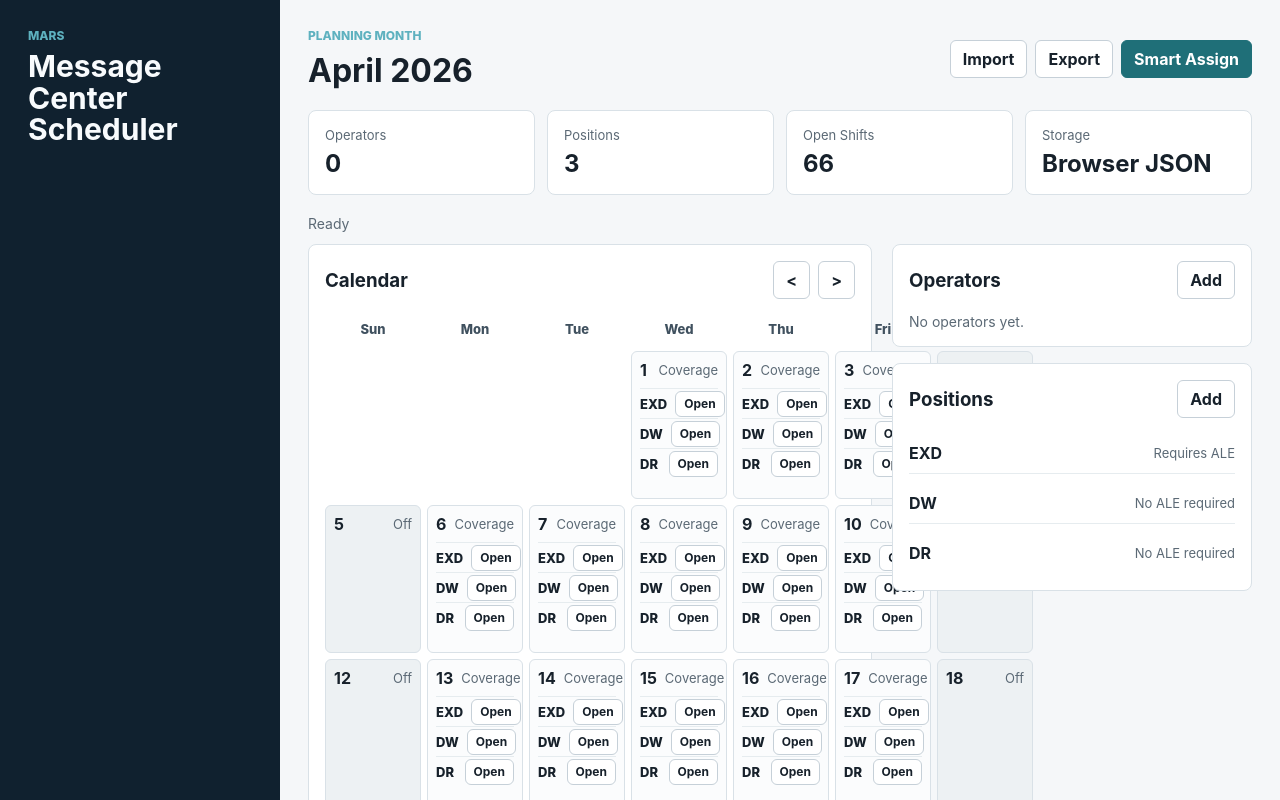
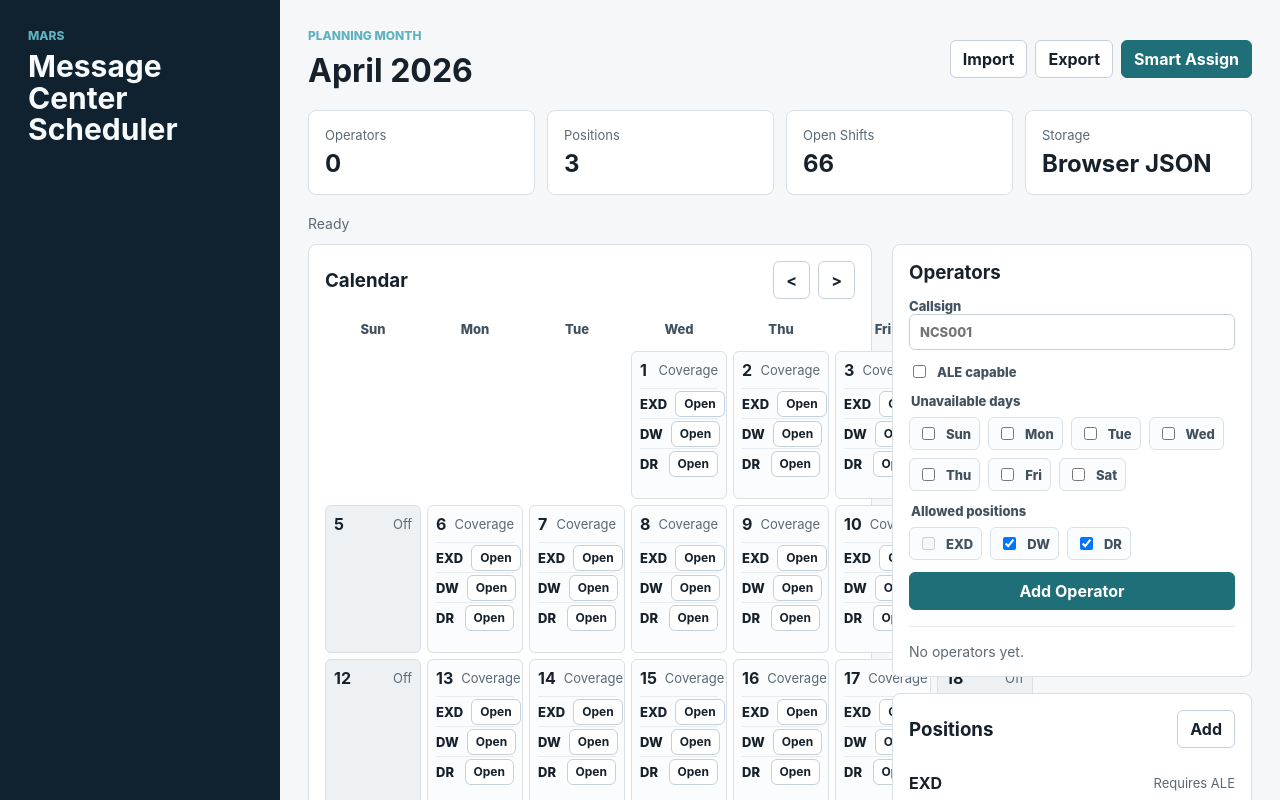
Before and after one commit to flakvest/MC-Scheduler, a React (Vite) app in the folder mc-scheduler-app/: page / in a window 1280 px wide. Shown: the top 800 px of the page. Built offline with nearby package versions, Linux system fonts and the light colour scheme.

Commit message:
Add operator entry workflow

```diff
--- a/mc-scheduler-app/src/App.css
+++ b/mc-scheduler-app/src/App.css
@@ -97,6 +97,16 @@ button {
 
 button:hover {
   border-color: #5eb1bf;
+}
+
+input {
+  min-height: 36px;
+  width: 100%;
+  border: 1px solid #c6d0d8;
+  border-radius: 6px;
+  padding: 8px 10px;
+  color: #17212b;
+  font: inherit;
 }
 
 .primary {
@@ -235,6 +245,56 @@ button:hover {
   gap: 16px;
 }
 
+.operator-form {
+  display: grid;
+  gap: 12px;
+  margin-bottom: 16px;
+  padding-bottom: 16px;
+  border-bottom: 1px solid #e6ecef;
+}
+
+.operator-form label,
+.operator-form legend {
+  color: #40515f;
+  font-size: 13px;
+  font-weight: 800;
+}
+
+.operator-form fieldset {
+  min-width: 0;
+  margin: 0;
+  border: 0;
+  padding: 0;
+}
+
+.check-row,
+.chip-check {
+  display: flex;
+  align-items: center;
+  gap: 8px;
+}
+
+.check-row input,
+.chip-check input {
+  width: auto;
+  min-height: auto;
+}
+
+.chip-grid {
+  display: flex;
+  flex-wrap: wrap;
+  gap: 8px;
+  margin-top: 8px;
+}
+
+.chip-check {
+  min-height: 32px;
+  border: 1px solid #d9e1e7;
+  border-radius: 6px;
+  padding: 6px 8px;
+  background: #fbfcfd;
+}
+
 .table-list {
   display: grid;
   gap: 8px;
--- a/mc-scheduler-app/src/App.tsx
+++ b/mc-scheduler-app/src/App.tsx
@@ -2,9 +2,17 @@ import { useEffect, useMemo, useState } from 'react'
 import './App.css'
 import { ensureMonthSchedule, getShiftCount, smartAssign } from './domain/schedulerRules'
 import { loadSchedulerData, saveSchedulerData } from './domain/schedulerStorage'
-import { type SchedulerData } from './domain/schedulerTypes'
+import { type SchedulerData, type Weekday } from './domain/schedulerTypes'
 
-const weekdays = ['Sun', 'Mon', 'Tue', 'Wed', 'Thu', 'Fri', 'Sat']
+const weekdays: { label: string, value: Weekday }[] = [
+  { label: 'Sun', value: 0 },
+  { label: 'Mon', value: 1 },
+  { label: 'Tue', value: 2 },
+  { label: 'Wed', value: 3 },
+  { label: 'Thu', value: 4 },
+  { label: 'Fri', value: 5 },
+  { label: 'Sat', value: 6 },
+]
 const today = new Date()
 
 const monthName = (year: number, month: number) =>
@@ -21,6 +29,10 @@ function App() {
   const [year, setYear] = useState(today.getFullYear())
   const [month, setMonth] = useState(today.getMonth() + 1)
   const [statusMessage, setStatusMessage] = useState('Ready')
+  const [newCallsign, setNewCallsign] = useState('')
+  const [newOperatorAle, setNewOperatorAle] = useState(false)
+  const [newOperatorUnavailable, setNewOperatorUnavailable] = useState<Weekday[]>([])
+  const [newOperatorPermissions, setNewOperatorPermissions] = useState<Record<string, boolean>>({})
 
   const scheduleData = useMemo(() => ({
     ...data,
@@ -59,6 +71,58 @@ function App() {
 
     setData(result.data)
     setStatusMessage(`Smart assign filled ${result.assignedCount} shifts; ${result.blockedCount} could not be filled.`)
+  }
+
+  const toggleUnavailableDay = (weekday: Weekday) => {
+    setNewOperatorUnavailable((current) =>
+      current.includes(weekday) ? current.filter((day) => day !== weekday) : [...current, weekday],
+    )
+  }
+
+  const togglePositionPermission = (positionName: string) => {
+    setNewOperatorPermissions((current) => ({
+      ...current,
+      [positionName]: current[positionName] === false,
+    }))
+  }
+
+  const addOperator = () => {
+    const callsign = newCallsign.trim().toUpperCase()
+
+    if (!callsign) {
+      setStatusMessage('Enter a callsign before adding an operator.')
+      return
+    }
+
+    if (data.operators.some((operator) => operator.callsign === callsign)) {
+      setStatusMessage(`${callsign} already exists.`)
+      return
+    }
+
+    const positionPermissions = data.positions.reduce<Record<string, boolean>>((permissions, position) => {
+      permissions[position.name] = position.name === 'EXD'
+        ? newOperatorAle
+        : newOperatorPermissions[position.name] !== false
+      return permissions
+    }, {})
+
+    setData((current) => ({
+      ...current,
+      operators: [
+        ...current.operators,
+        {
+          callsign,
+          ale: newOperatorAle,
+          unavailable: [...newOperatorUnavailable].sort(),
+          positionPermissions,
+        },
+      ],
+    }))
+    setNewCallsign('')
+    setNewOperatorAle(false)
+    setNewOperatorUnavailable([])
+    setNewOperatorPermissions({})
+    setStatusMessage(`${callsign} added.`)
   }
 
   return (
@@ -123,7 +187,7 @@ function App() {
 
             <div className="calendar-grid">
               {weekdays.map((day) => (
-                <div className="weekday" key={day}>{day}</div>
+                <div className="weekday" key={day.label}>{day.label}</div>
               ))}
               {Array.from({ length: firstWeekday }).map((_, index) => (
                 <div className="calendar-day muted" key={`empty-${index}`} />
@@ -154,8 +218,66 @@ function App() {
             <section className="data-panel" id="operators">
               <div className="panel-heading">
                 <h3>Operators</h3>
-                <button type="button">Add</button>
               </div>
+              <form className="operator-form" onSubmit={(event) => { event.preventDefault(); addOperator() }}>
+                <label>
+                  Callsign
+                  <input
+                    type="text"
+                    value={newCallsign}
+                    onChange={(event) => setNewCallsign(event.target.value)}
+                    placeholder="NCS001"
+                  />
+                </label>
+                <label className="check-row">
+                  <input
+                    type="checkbox"
+                    checked={newOperatorAle}
+                    onChange={(event) => setNewOperatorAle(event.target.checked)}
+                  />
+                  ALE capable
+                </label>
+
+                <fieldset>
+                  <legend>Unavailable days</legend>
+                  <div className="chip-grid">
+                    {weekdays.map((day) => (
+                      <label className="chip-check" key={day.label}>
+                        <input
+                          type="checkbox"
+                          checked={newOperatorUnavailable.includes(day.value)}
+                          onChange={() => toggleUnavailableDay(day.value)}
+                        />
+                        {day.label}
+                      </label>
+                    ))}
+                  </div>
+                </fieldset>
+
+                <fieldset>
+                  <legend>Allowed positions</legend>
+                  <div className="chip-grid">
+                    {scheduleData.positions.map((position) => {
+                      const isExd = position.name === 'EXD'
+                      const checked = isExd ? newOperatorAle : newOperatorPermissions[position.name] !== false
+
+                      return (
+                        <label className="chip-check" key={position.name}>
+                          <input
+                            type="checkbox"
+                            checked={checked}
+                            disabled={isExd}
+                            onChange={() => togglePositionPermission(position.name)}
+                          />
+                          {position.shortName}
+                        </label>
+                      )
+                    })}
+                  </div>
+                </fieldset>
+
+                <button type="submit" className="primary">Add Operator</button>
+              </form>
               <div className="table-list">
                 {scheduleData.operators.length === 0 ? (
                   <p className="empty-state">No operators yet.</p>
```
